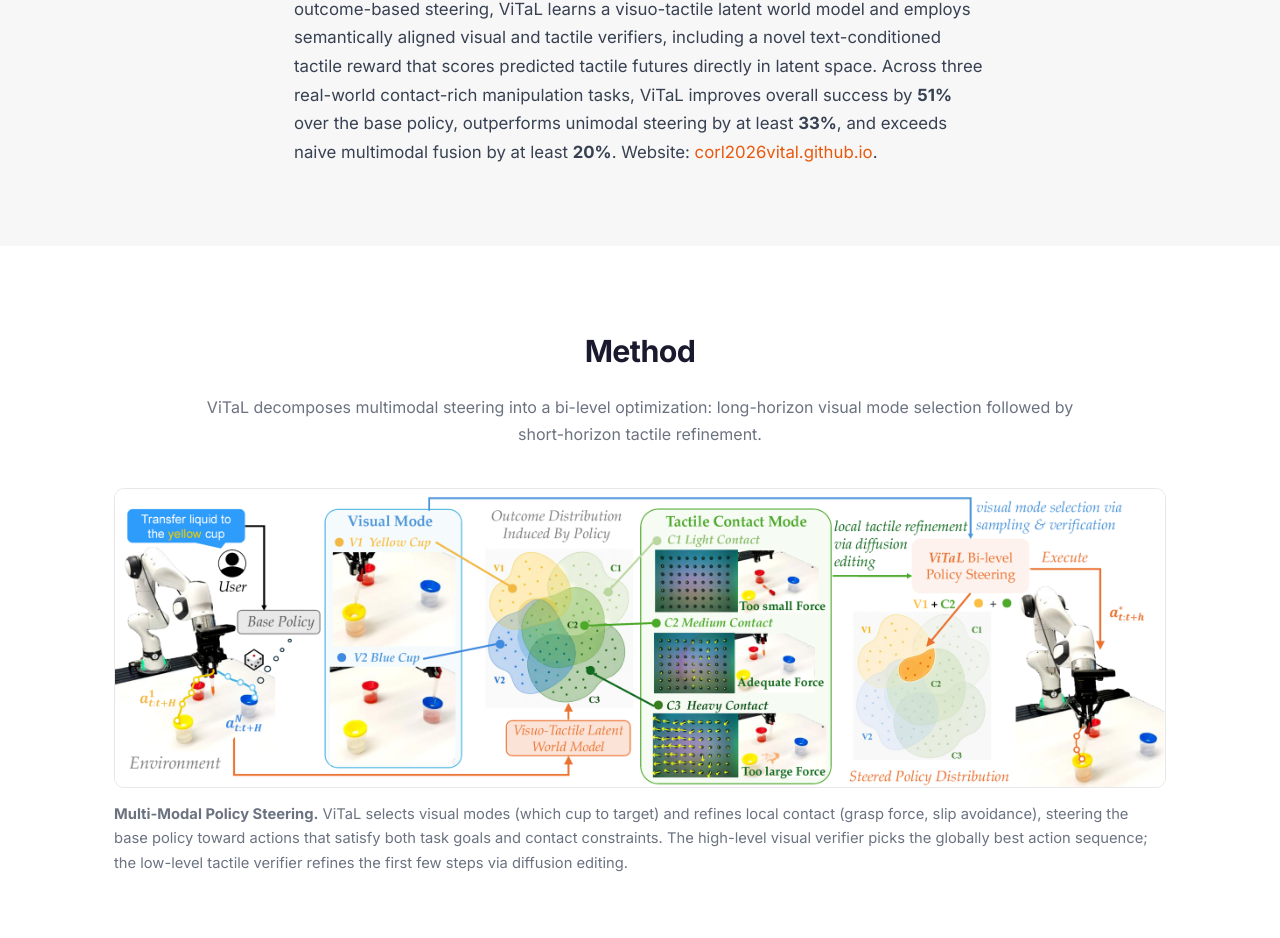
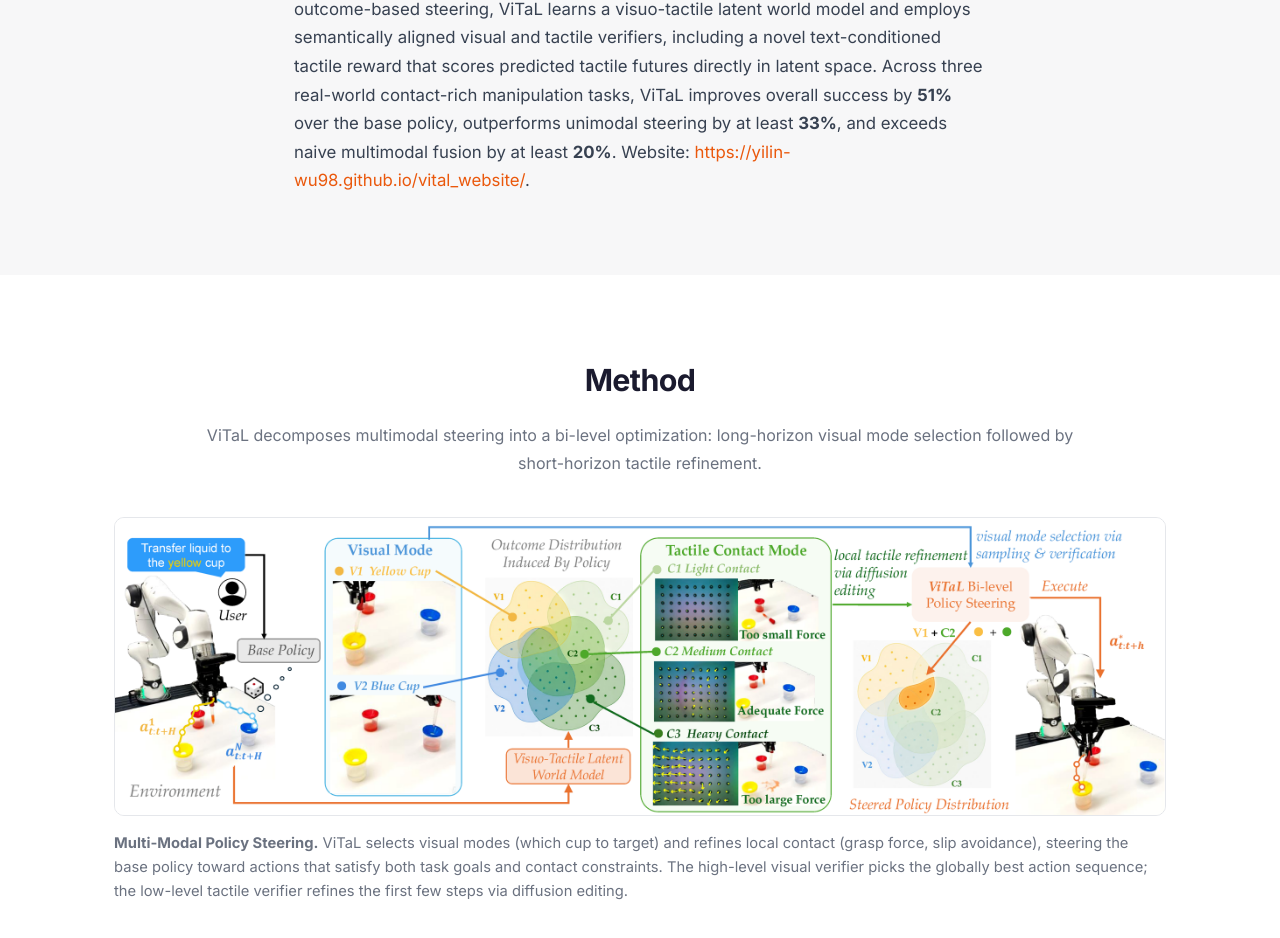
Before and after one commit to yilin-wu98/vital_website, a plain HTML site: page index.html in a window 1280 px wide. Shown: the part 1437-2375 px from the top of the page. Drawn offline with Linux system fonts and the light colour scheme.

Commit message:
update the website link

```diff
--- a/index.html
+++ b/index.html
@@ -88,7 +88,7 @@
       by <strong>51%</strong> over the base policy, outperforms unimodal steering by at
       least <strong>33%</strong>, and exceeds naive multimodal fusion by at least
       <strong>20%</strong>. Website:
-      <a href="https://corl2026vital.github.io/" target="_blank" rel="noopener">corl2026vital.github.io</a>.
+      <a href="https://yilin-wu98.github.io/vital_website/" target="_blank" rel="noopener">https://yilin-wu98.github.io/vital_website/</a>.
     </p>
   </div>
 </section>
```
